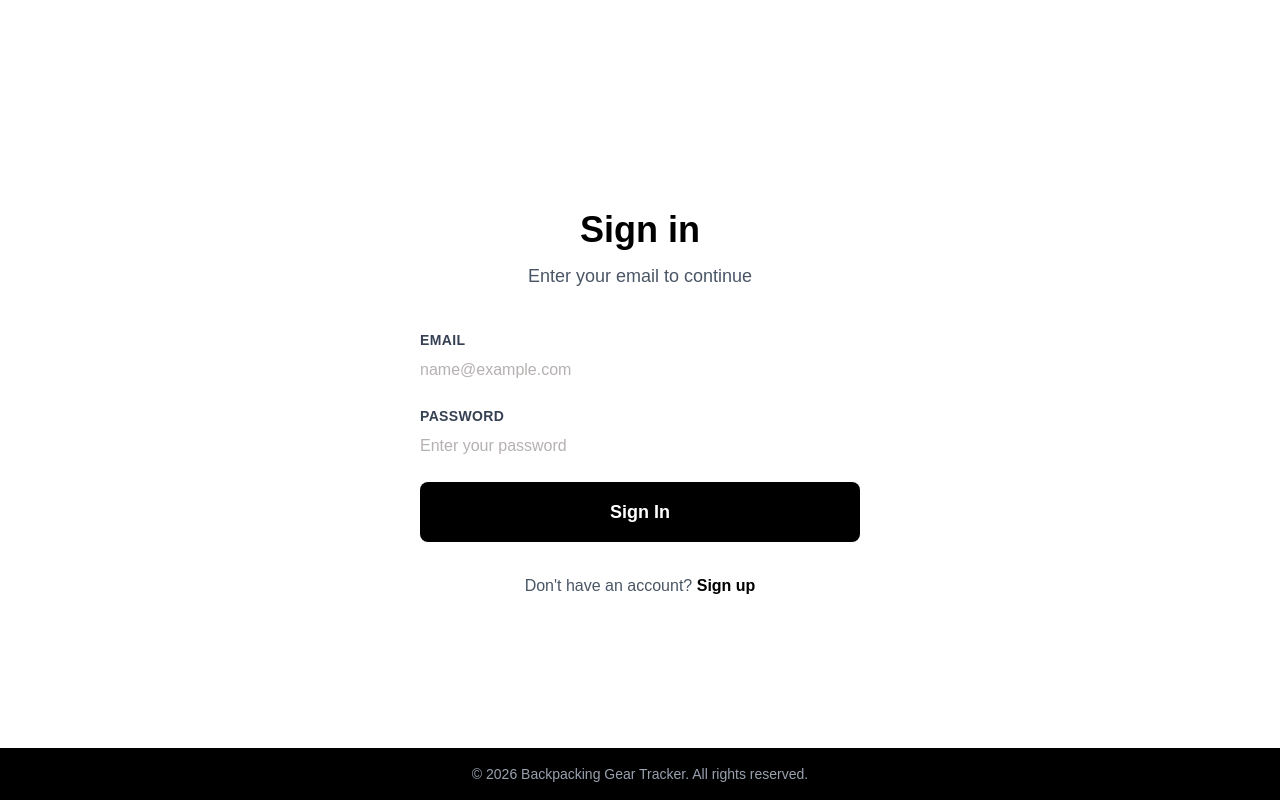
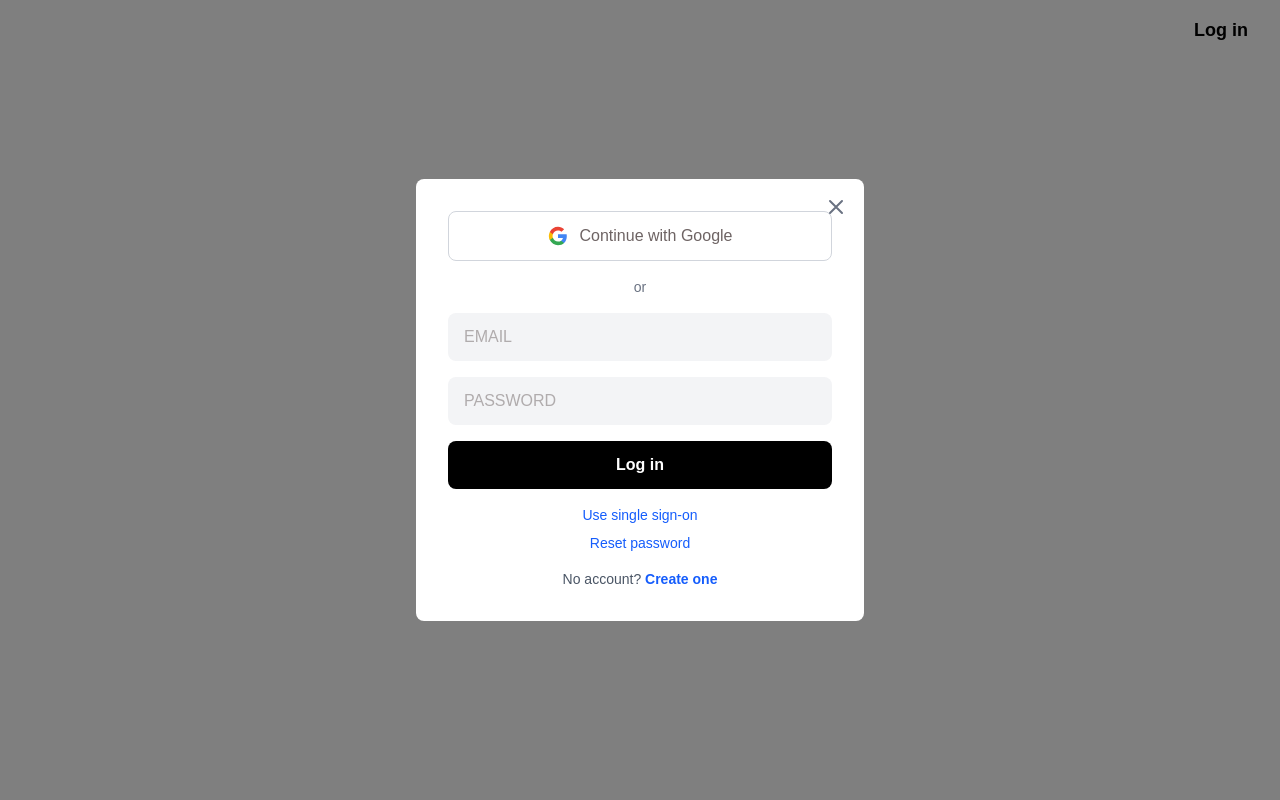
Before and after one commit to zborges/OurPack, a Next.js app: page /signin in a window 1280 px wide. Built offline with nearby package versions, Linux system fonts and the light colour scheme.

Commit message:
Add sign in modal

```diff
--- /dev/null
+++ b/app/components/SignInModal.tsx
@@ -0,0 +1,126 @@
+"use client"
+
+import { useState } from 'react'
+import { useRouter } from 'next/navigation'
+import Link from 'next/link'
+
+interface SignInModalProps {
+  isOpen: boolean
+  onClose: () => void
+}
+
+export function SignInModal({ isOpen, onClose }: SignInModalProps) {
+  const router = useRouter()
+  const [error, setError] = useState<string | null>(null)
+  const [loading, setLoading] = useState(false)
+
+  async function handleSubmit(event: React.FormEvent<HTMLFormElement>) {
+    event.preventDefault()
+    setLoading(true)
+    setError(null)
+
+    const formData = new FormData(event.currentTarget)
+    const email = formData.get('email')
+    const password = formData.get('password')
+
+    try {
+      const response = await fetch('/api/auth/signin', {
+        method: 'POST',
+        headers: { 'Content-Type': 'application/json' },
+        body: JSON.stringify({ email, password }),
+      })
+
+      if (response.ok) {
+        router.push('/profile')
+      } else {
+        setError('Invalid email or password')
+      }
+    } catch (err) {
+      console.error("Network error during signin:", err)
+      setError("Network error. Please check your connection.")
+    } finally {
+      setLoading(false)
+    }
+  }
+
+  if (!isOpen) return null
+
+  return (
+    <div className="fixed inset-0 bg-black/50 flex items-center justify-center z-50">
+      <div className="bg-white rounded-lg p-8 w-full max-w-md relative">
+        {/* Close button */}
+        <button
+          onClick={onClose}
+          className="absolute top-4 right-4 text-gray-500 hover:text-gray-700"
+        >
+          <svg className="w-6 h-6" fill="none" stroke="currentColor" viewBox="0 0 24 24">
+            <path strokeLinecap="round" strokeLinejoin="round" strokeWidth={2} d="M6 18L18 6M6 6l12 12" />
+          </svg>
+        </button>
+
+        <form onSubmit={handleSubmit} className="flex flex-col gap-4">
+          {/* Google Sign In */}
+          <button
+            type="button"
+            className="flex items-center justify-center gap-3 w-full py-3 px-4 border border-gray-300 rounded-lg hover:bg-gray-50 transition-colors"
+          >
+            <svg className="w-5 h-5" viewBox="0 0 24 24">
+              <path fill="#4285F4" d="M22.56 12.25c0-.78-.07-1.53-.2-2.25H12v4.26h5.92c-.26 1.37-1.04 2.53-2.21 3.31v2.77h3.57c2.08-1.92 3.28-4.74 3.28-8.09z"/>
+              <path fill="#34A853" d="M12 23c2.97 0 5.46-.98 7.28-2.66l-3.57-2.77c-.98.66-2.23 1.06-3.71 1.06-2.86 0-5.29-1.93-6.16-4.53H2.18v2.84C3.99 20.53 7.7 23 12 23z"/>
+              <path fill="#FBBC05" d="M5.84 14.09c-.22-.66-.35-1.36-.35-2.09s.13-1.43.35-2.09V7.07H2.18C1.43 8.55 1 10.22 1 12s.43 3.45 1.18 4.93l2.85-2.22.81-.62z"/>
+              <path fill="#EA4335" d="M12 5.38c1.62 0 3.06.56 4.21 1.64l3.15-3.15C17.45 2.09 14.97 1 12 1 7.7 1 3.99 3.47 2.18 7.07l3.66 2.84c.87-2.6 3.3-4.53 6.16-4.53z"/>
+            </svg>
+            Continue with Google
+          </button>
+
+          <div className="text-center text-gray-500 text-sm">or</div>
+
+          {/* Email input */}
+          <input
+            type="email"
+            name="email"
+            placeholder="EMAIL"
+            required
+            className="w-full px-4 py-3 bg-gray-100 rounded-lg focus:outline-none focus:ring-2 focus:ring-black"
+          />
+
+          {/* Password input */}
+          <input
+            type="password"
+            name="password"
+            placeholder="PASSWORD"
+            required
+            className="w-full px-4 py-3 bg-gray-100 rounded-lg focus:outline-none focus:ring-2 focus:ring-black"
+          />
+
+          {error && (
+            <div className="text-red-600 text-sm text-center">{error}</div>
+          )}
+
+          {/* Submit button */}
+          <button
+            type="submit"
+            disabled={loading}
+            className="w-full py-3 bg-black text-white rounded-lg font-semibold hover:bg-gray-800 transition-colors disabled:opacity-50"
+          >
+            {loading ? 'Signing in...' : 'Log in'}
+          </button>
+
+          {/* Links */}
+          <div className="flex flex-col gap-2 text-center">
+            <button type="button" className="text-blue-600 hover:underline text-sm bg-transparent border-none cursor-pointer">
+              Use single sign-on
+            </button>
+            <button type="button" className="text-blue-600 hover:underline text-sm bg-transparent border-none cursor-pointer">
+              Reset password
+            </button>
+          </div>
+
+          <div className="text-center text-gray-600 text-sm">
+            No account? <Link href="/signup" className="text-blue-600 font-semibold hover:underline">Create one</Link>
+          </div>
+        </form>
+      </div>
+    </div>
+  )
+}
--- a/app/signin/page.tsx
+++ b/app/signin/page.tsx
@@ -1,123 +1,25 @@
 "use client"
 
 import { useState } from 'react'
-import { useRouter } from 'next/navigation'
-import Link from 'next/link'
-import { InputText } from '../components/InputText'
+import { SignInModal } from '../components/SignInModal'
 
-interface SignInFormData {
-  email: string
-  password: string
-}
-
-export default function LoginPage() {
-  const router = useRouter()
-
-  const [error, setError] = useState<string | null>(null)
-  const [loading, setLoading] = useState(false)
-
-  async function handleSubmit(event: React.ChangeEvent<HTMLFormElement>) {
-    event.preventDefault()
-    setLoading(true)
-    setError(null)
-
-
-    const formData = new FormData(event.currentTarget)
-    const email = formData.get('email')
-    const password = formData.get('password')
-
-    try{
-
-        const response = await fetch('/api/auth/signin', {
-            method: 'POST',
-            headers: { 'Content-Type': 'application/json' },
-            body: JSON.stringify({ email, password }),
-        })
-
-        if (response.ok) {
-            console.log("Success")
-            router.push('/profile')
-        } else {
-            // Handle errors
-            console.log(response)
-            console.log("Login Failed")
-        }
-    } catch (err) {
-        console.error("Network error during signup:", err)
-        setError("Network error. Please check your connection.")
-      } finally {
-        setLoading(false)
-      }
-  }
+export default function SignInPage() {
+  const [isModalOpen, setIsModalOpen] = useState(true)
 
   return (
-    <div className="min-h-screen flex flex-col justify-center">
-    <header className="py-4">
-      <div className="container mx-auto px-4">
-        <h1 className="text-white text-xl font-bold">Backpacking Gear Tracker</h1>
-      </div>
-    </header>
+    <div className="min-h-screen bg-white">
+      {/* Header */}
+      <header className="py-4 px-8 flex justify-end">
+        <button
+          onClick={() => setIsModalOpen(true)}
+          className="text-lg font-semibold text-black hover:underline"
+        >
+          Log in
+        </button>
+      </header>
 
-    <div className="flex-1 flex items-center justify-center p-8">
-      <div className="w-full max-w-[440px]">
-        <div className="text-center mb-10">
-          <h1 className="text-4xl font-bold text-black mb-3">Sign in</h1>
-          <p className="text-gray-600 text-lg">Enter your email to continue</p>
-        </div>
-
-        <form className="flex flex-col gap-6" onSubmit={handleSubmit}>
-          {error && (
-            <div className="error-default">
-              {error}
-            </div>
-          )}
-
-          <InputText
-            label="Email"
-            type="email"
-            id="email"
-            name="email"
-            placeholder="name@example.com"
-            required
-          />
-
-          <InputText
-            label="Password"
-            type="password"
-            id="password"
-            name="password"
-            placeholder="Enter your password"
-            required
-          />
-
-          <button
-            type="submit"
-            className="py-4 text-lg font-semibold text-white bg-black rounded-lg cursor-pointer transition-all hover:bg-gray-800 active:scale-[0.98]"
-            disabled={loading}
-          >
-            {loading ? 'Signing in...' : 'Sign In'}
-          </button>
-        </form>
-
-        <div className="text-center mt-8 text-gray-600">
-          Don't have an account?{' '}
-          <Link
-            href="/signup"
-            className="text-black font-semibold hover:underline"
-          >
-            Sign up
-          </Link>
-        </div>
-      </div>
+      {/* Modal */}
+      <SignInModal isOpen={isModalOpen} onClose={() => setIsModalOpen(false)} />
     </div>
-
-    <footer className="bg-black py-4">
-      <div className="container mx-auto px-4">
-        <p className="text-center text-gray-400 text-sm">
-          © 2026 Backpacking Gear Tracker. All rights reserved.
-        </p>
-      </div>
-    </footer>
-  </div>
   )
 }
```
